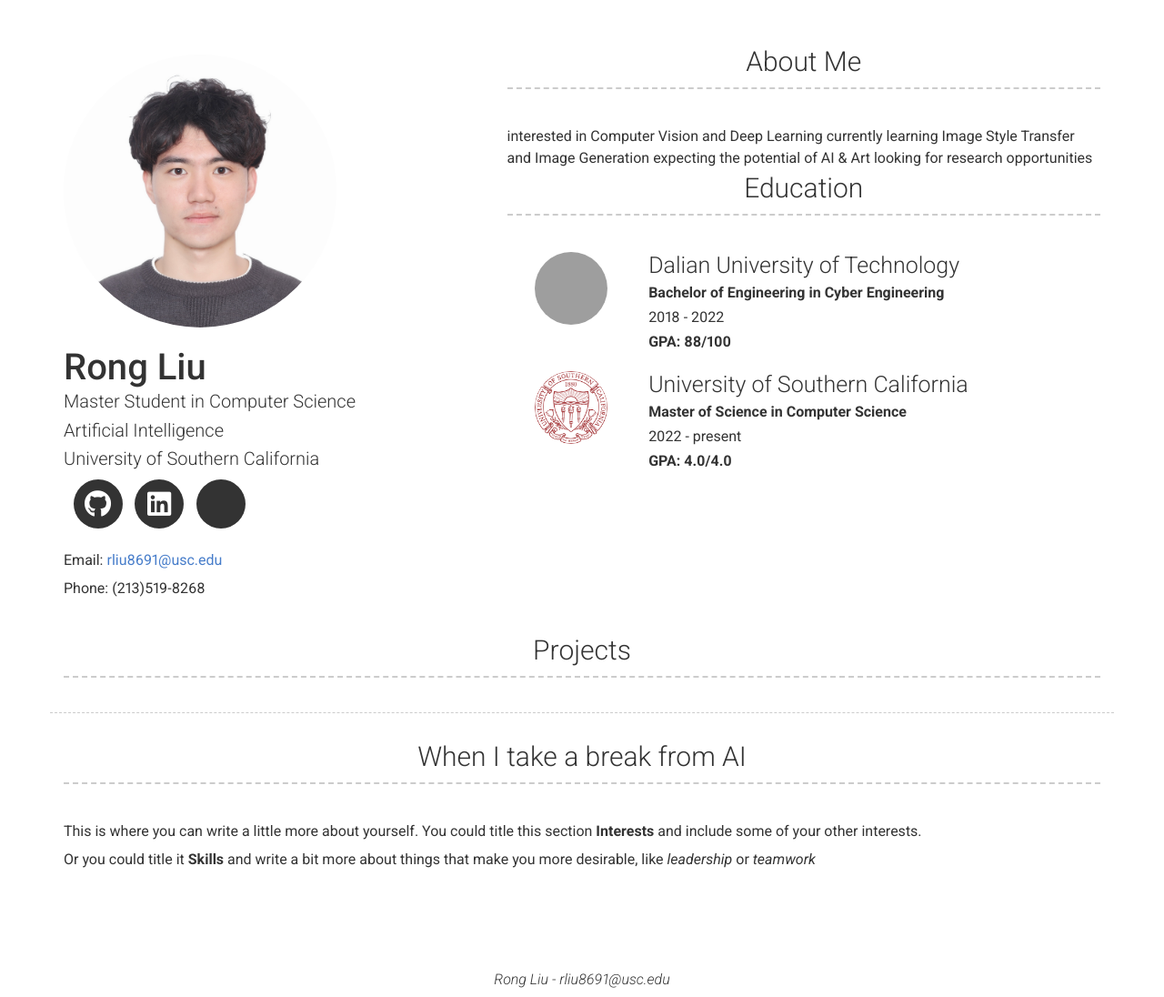
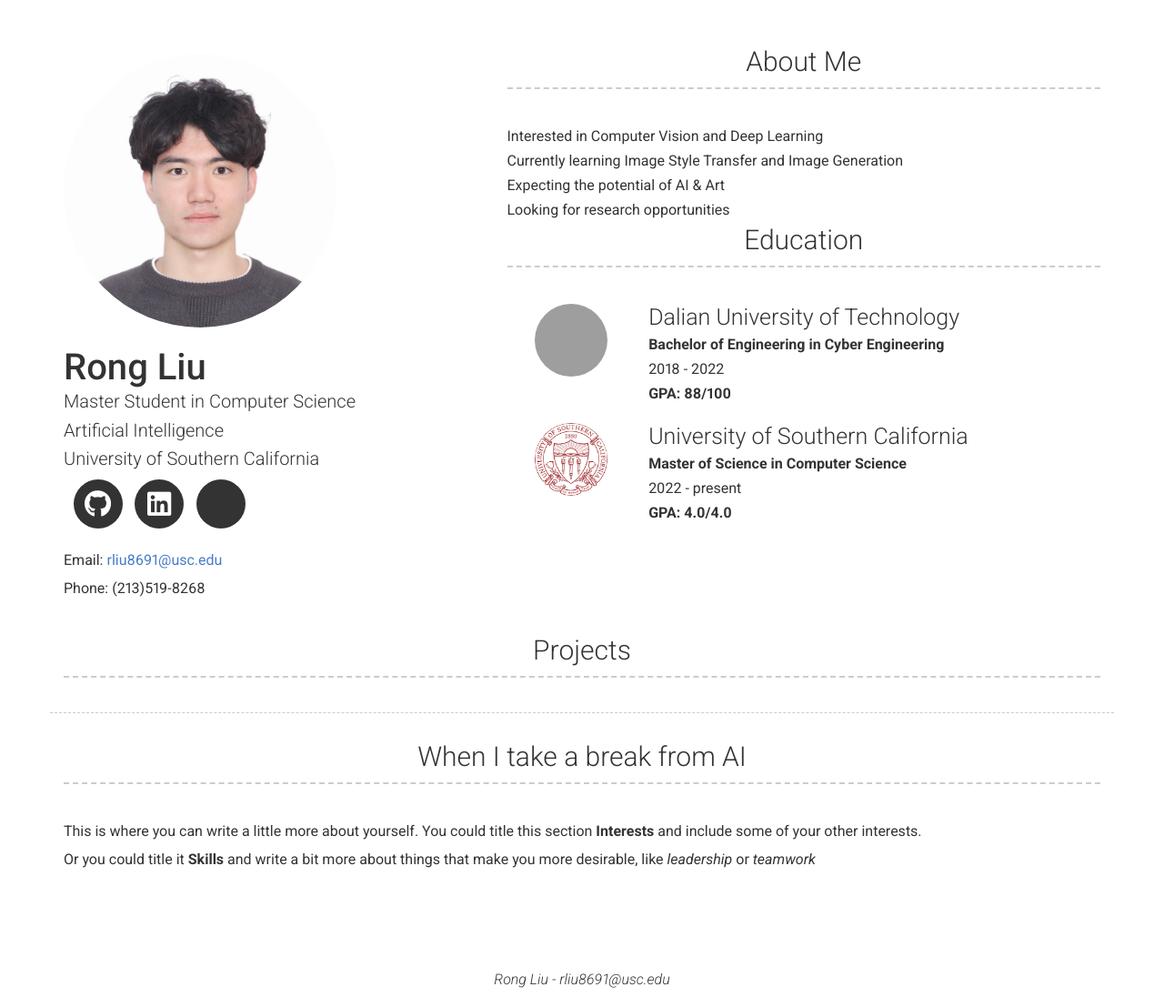
Before and after one commit to RongLiu-Leo/rongliu-leo.github.io, a Jekyll site: the page built from index.md, in a window 1280 px wide. Shown: the whole page at 91% size. Built offline with Jekyll 4.4.1, drawn with Linux system fonts in a browser that asks for light colours; nearby versions of some CDN libraries; a style sheet for code colours, icons or effects is not loaded; grey boxes are pictures that could not be loaded.

Commit message:
Update _config.yml

```diff
--- a/_config.yml
+++ b/_config.yml
@@ -41,10 +41,13 @@
 # about_title: About Me (Use this to override about section title)
 about_profile_image: images/profile.jpg
 about_content: | # this will include new lines to allow paragraphs
-  interested in Computer Vision and Deep Learning
-  currently learning Image Style Transfer and Image Generation
-  expecting the potential of AI & Art
-  looking for research opportunities
+  Interested in Computer Vision and Deep Learning
+
+  Currently learning Image Style Transfer and Image Generation
+
+  Expecting the potential of AI & Art
+
+  Looking for research opportunities
 
 
 content:
```
